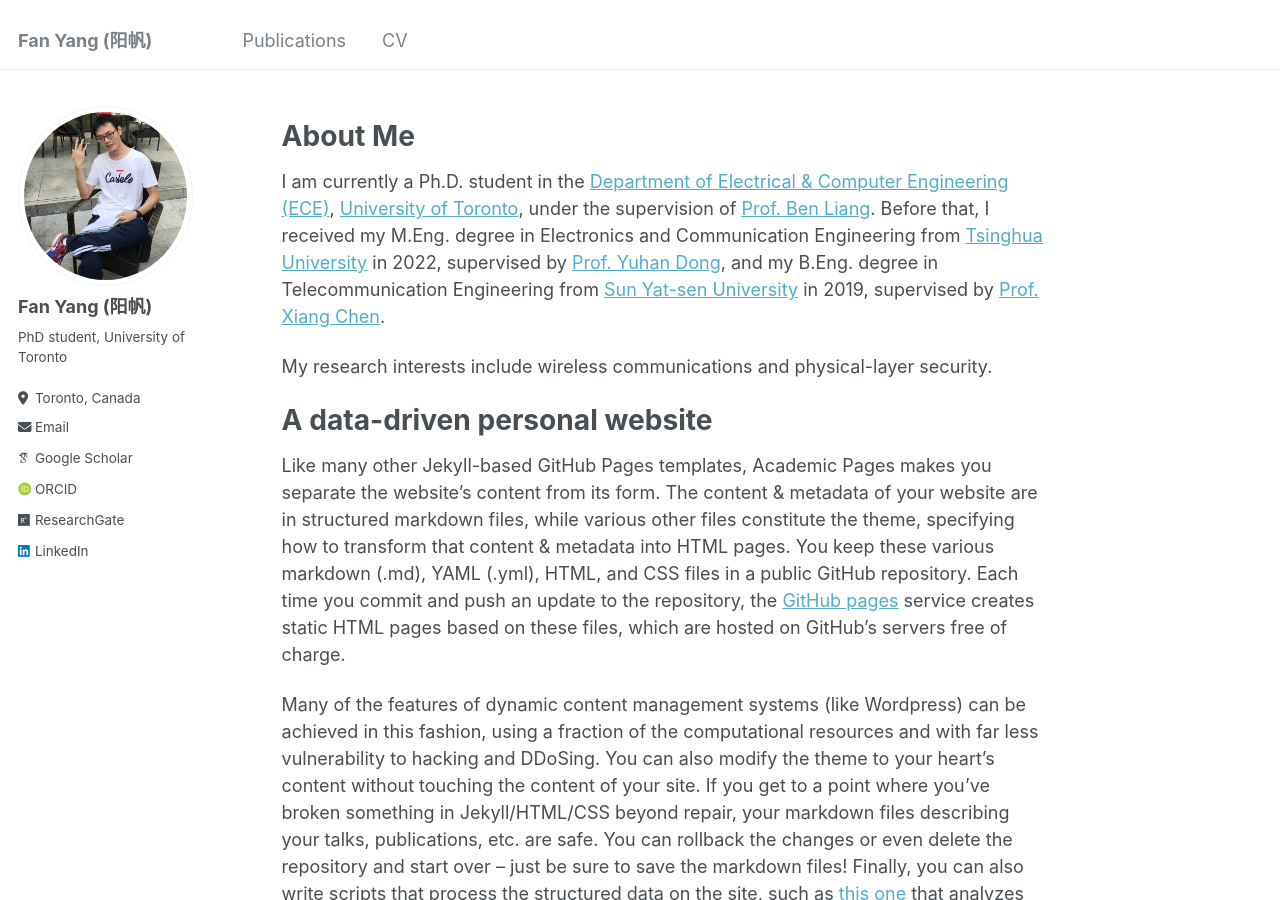
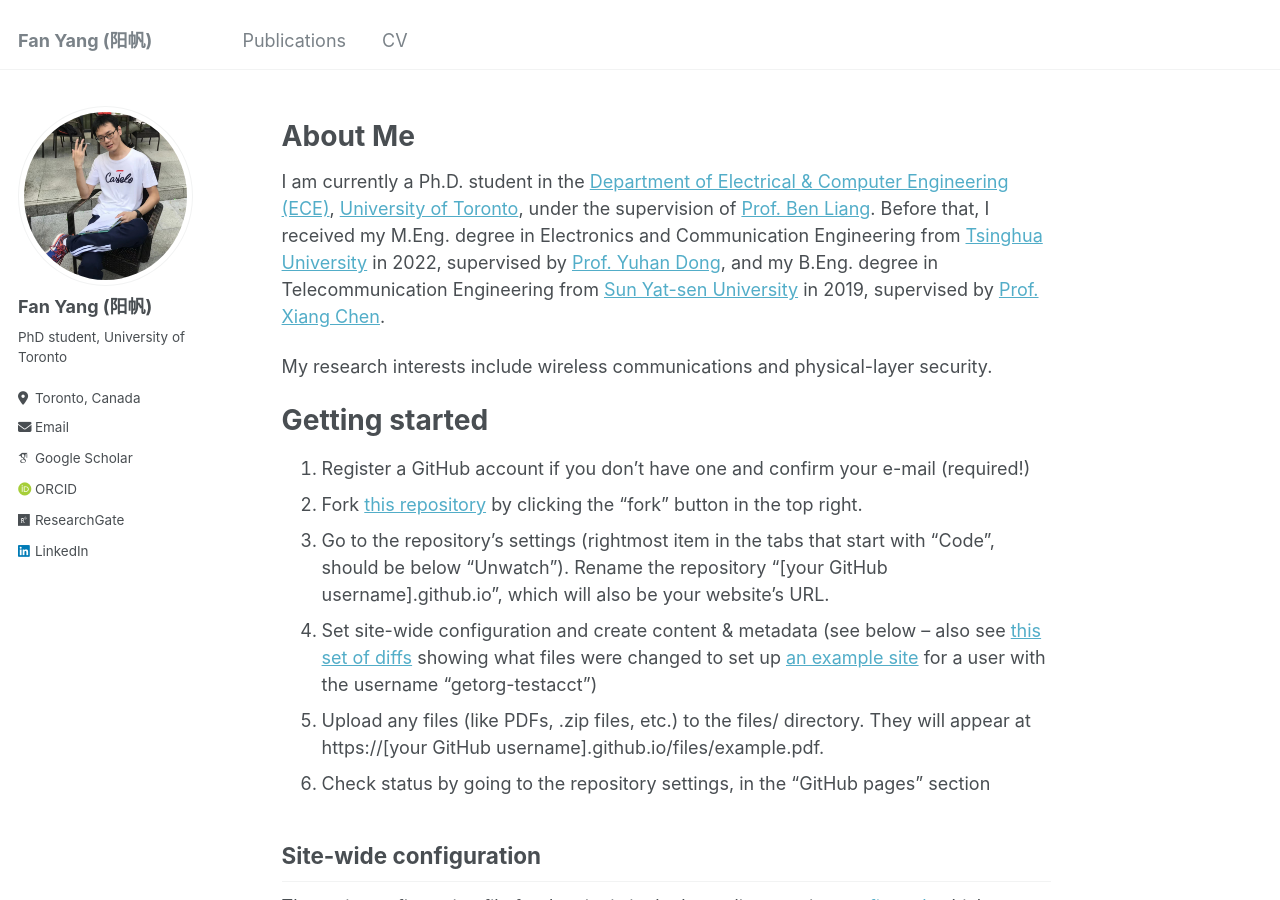
Before and after one commit to fanyang-uoft/fanyang-uoft.github.io, a Jekyll site: the page built from _pages/about.md, in a window 1280 px wide and 900 px high. Built offline with Jekyll 4.4.1, drawn with Linux system fonts in a browser that asks for light colours; some web fonts are replaced; some of the changed text lies outside the part shown.

Commit message:
Update about.md

```diff
--- a/_pages/about.md
+++ b/_pages/about.md
@@ -12,12 +12,6 @@ About Me
 I am currently a Ph.D. student in the [Department of Electrical & Computer Engineering (ECE)](https://www.ece.utoronto.ca/), [University of Toronto](https://www.utoronto.ca), under the supervision of [Prof. Ben Liang](https://www.comm.utoronto.ca/~liang). Before that, I received my M.Eng. degree in Electronics and Communication Engineering from [Tsinghua University](https://www.tsinghua.edu.cn/en) in 2022, supervised by [Prof. Yuhan Dong](https://www.sigs.tsinghua.edu.cn/dyh_en/), and my B.Eng. degree in Telecommunication Engineering from [Sun Yat-sen University](https://www.sysu.edu.cn/sysuen) in 2019, supervised by [Prof. Xiang Chen](http://www.i3c-sysu.cn/).
 
 My research interests include wireless communications and physical-layer security.
-
-A data-driven personal website
-======
-Like many other Jekyll-based GitHub Pages templates, Academic Pages makes you separate the website's content from its form. The content & metadata of your website are in structured markdown files, while various other files constitute the theme, specifying how to transform that content & metadata into HTML pages. You keep these various markdown (.md), YAML (.yml), HTML, and CSS files in a public GitHub repository. Each time you commit and push an update to the repository, the [GitHub pages](https://pages.github.com/) service creates static HTML pages based on these files, which are hosted on GitHub's servers free of charge.
-
-Many of the features of dynamic content management systems (like Wordpress) can be achieved in this fashion, using a fraction of the computational resources and with far less vulnerability to hacking and DDoSing. You can also modify the theme to your heart's content without touching the content of your site. If you get to a point where you've broken something in Jekyll/HTML/CSS beyond repair, your markdown files describing your talks, publications, etc. are safe. You can rollback the changes or even delete the repository and start over -- just be sure to save the markdown files! Finally, you can also write scripts that process the structured data on the site, such as [this one](https://github.com/academicpages/academicpages.github.io/blob/master/talkmap.ipynb) that analyzes metadata in pages about talks to display [a map of every location you've given a talk](https://academicpages.github.io/talkmap.html).
 
 Getting started
 ======
```
